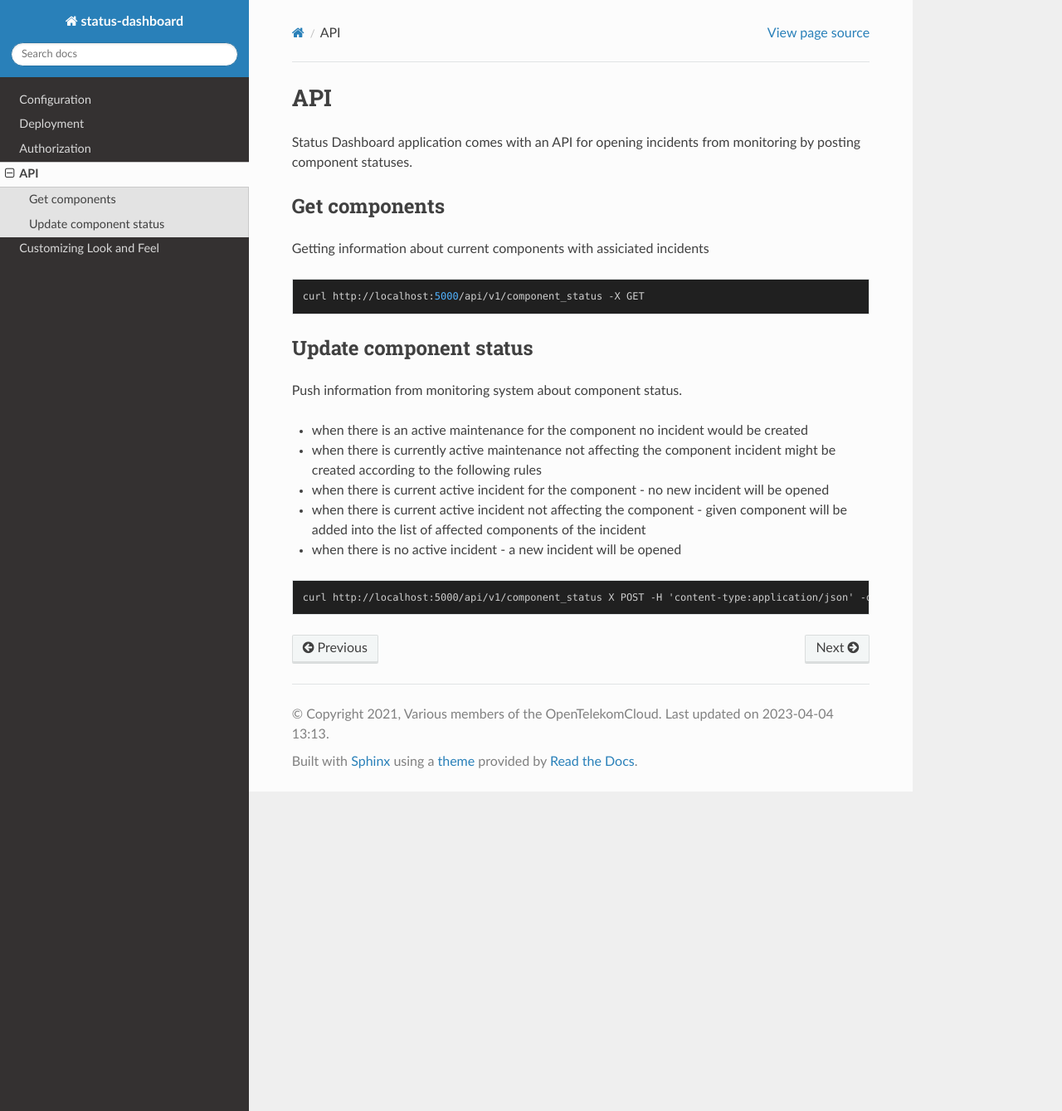
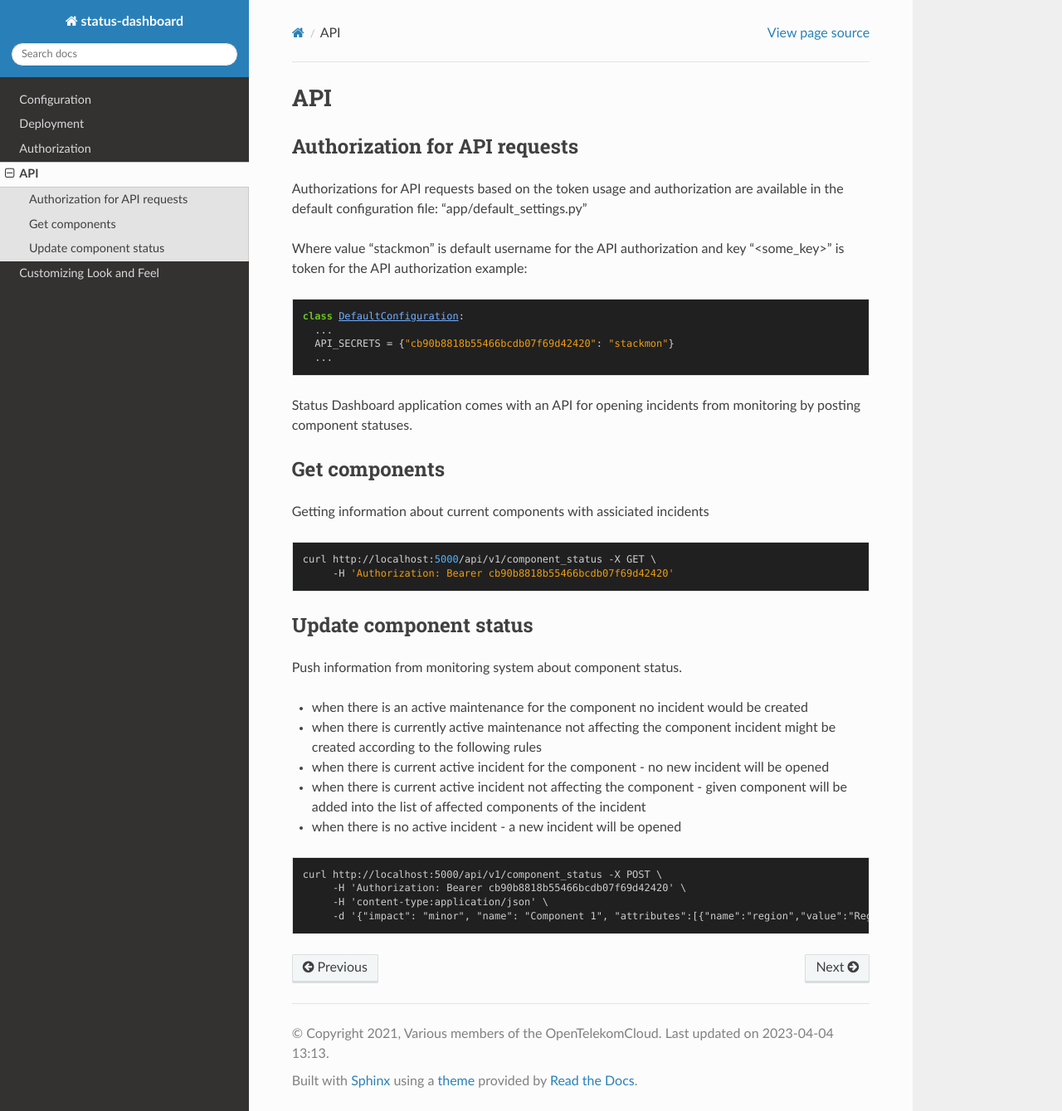
Before and after one commit to stackmon/status-dashboard, a Sphinx documentation site: the page built from doc/source/api.rst, in a window 1280 px wide and 1339 px high. Shown: the whole window at 83% size. Built offline with Sphinx 7.4.7 and the Read the Docs theme 2.0.0, drawn with Linux system fonts in a browser that asks for light colours.

Commit message:
PyJWT removed, SECRET_KEY changed to API_SECRETS

```diff
--- a/doc/source/api.rst
+++ b/doc/source/api.rst
@@ -1,6 +1,24 @@
 ===
 API
 ===
+
+Authorization for API requests
+==============================
+
+Authorizations for API requests based on the token usage
+and authorization are available in the default configuration file: "app/default_settings.py"
+
+Where value "stackmon" is default username for the API authorization
+and key "<some_key>" is token for the API authorization
+example:
+
+.. code-block::
+
+  class DefaultConfiguration:
+    ...
+    API_SECRETS = {"cb90b8818b55466bcdb07f69d42420": "stackmon"}
+    ...
+
 
 Status Dashboard application comes with an API for opening incidents from
 monitoring by posting component statuses.
@@ -12,7 +30,8 @@ Getting information about current components with assiciated incidents
 
 .. code-block::
 
-   curl http://localhost:5000/api/v1/component_status -X GET
+   curl http://localhost:5000/api/v1/component_status -X GET \
+        -H 'Authorization: Bearer cb90b8818b55466bcdb07f69d42420'
 
 
 Update component status
@@ -36,4 +55,7 @@ Push information from monitoring system about component status.
 
 .. code-block:: console
 
-   curl http://localhost:5000/api/v1/component_status X POST -H 'content-type:application/json' -d '{"impact": "minor", "name": "Component 1", "attributes":[{"name":"region","value":"Reg1"}]}'
+   curl http://localhost:5000/api/v1/component_status -X POST \
+        -H 'Authorization: Bearer cb90b8818b55466bcdb07f69d42420' \
+        -H 'content-type:application/json' \
+        -d '{"impact": "minor", "name": "Component 1", "attributes":[{"name":"region","value":"Reg1"}]}'
--- a/requirements.txt
+++ b/requirements.txt
@@ -9,5 +9,4 @@ requests>=2.28 # Apache-2.0
 pyyaml>=6.0 # MIT
 flask_smorest>=0.41.0 # MIT License
 marshmallow>=3.19.0 #MIT License
-PyJWT>=2.6.0 #MIT License
 flask_httpauth>= 4.7.0 #MIT License
```
Also changed, not shown: 2 other files.
